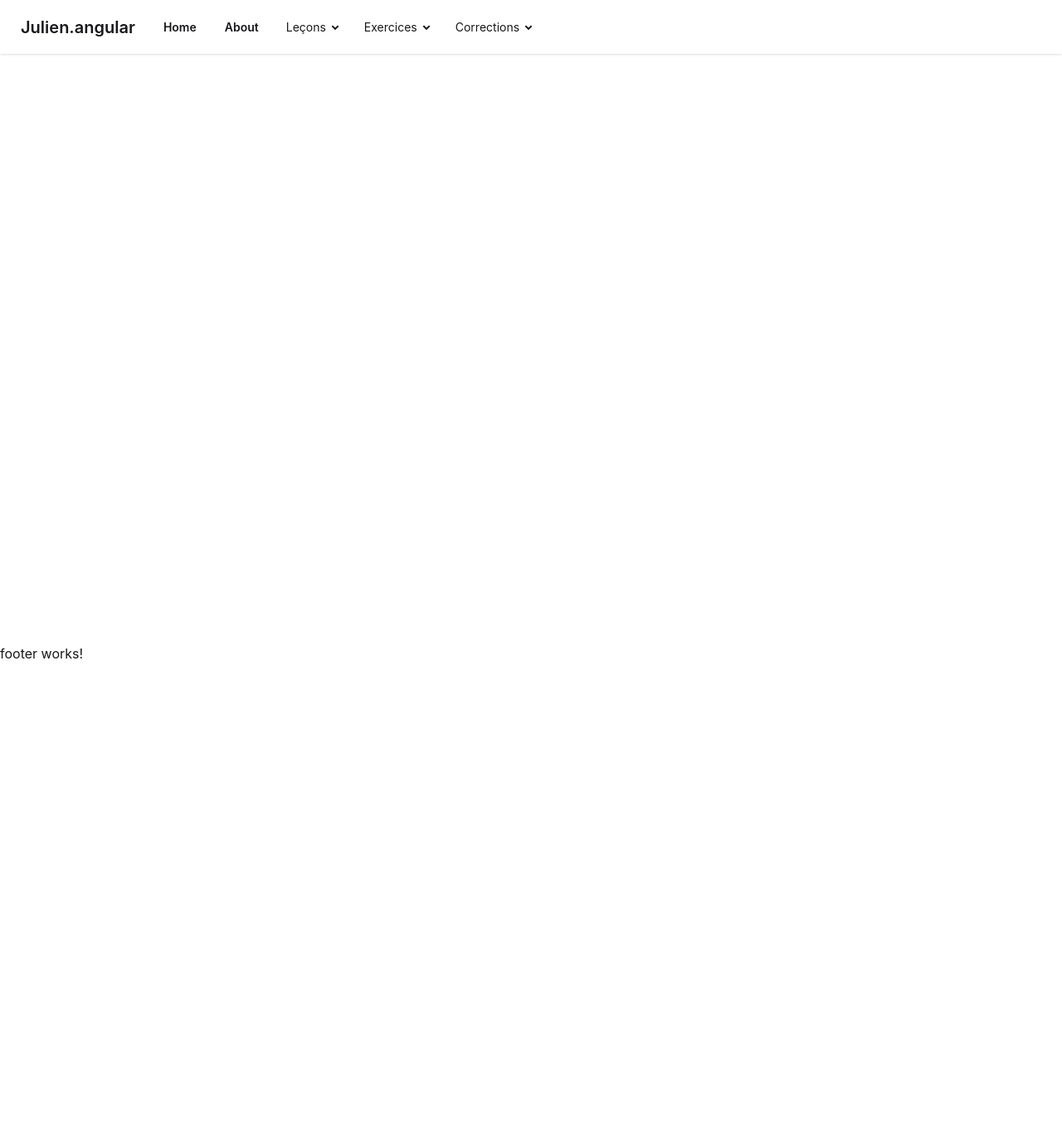
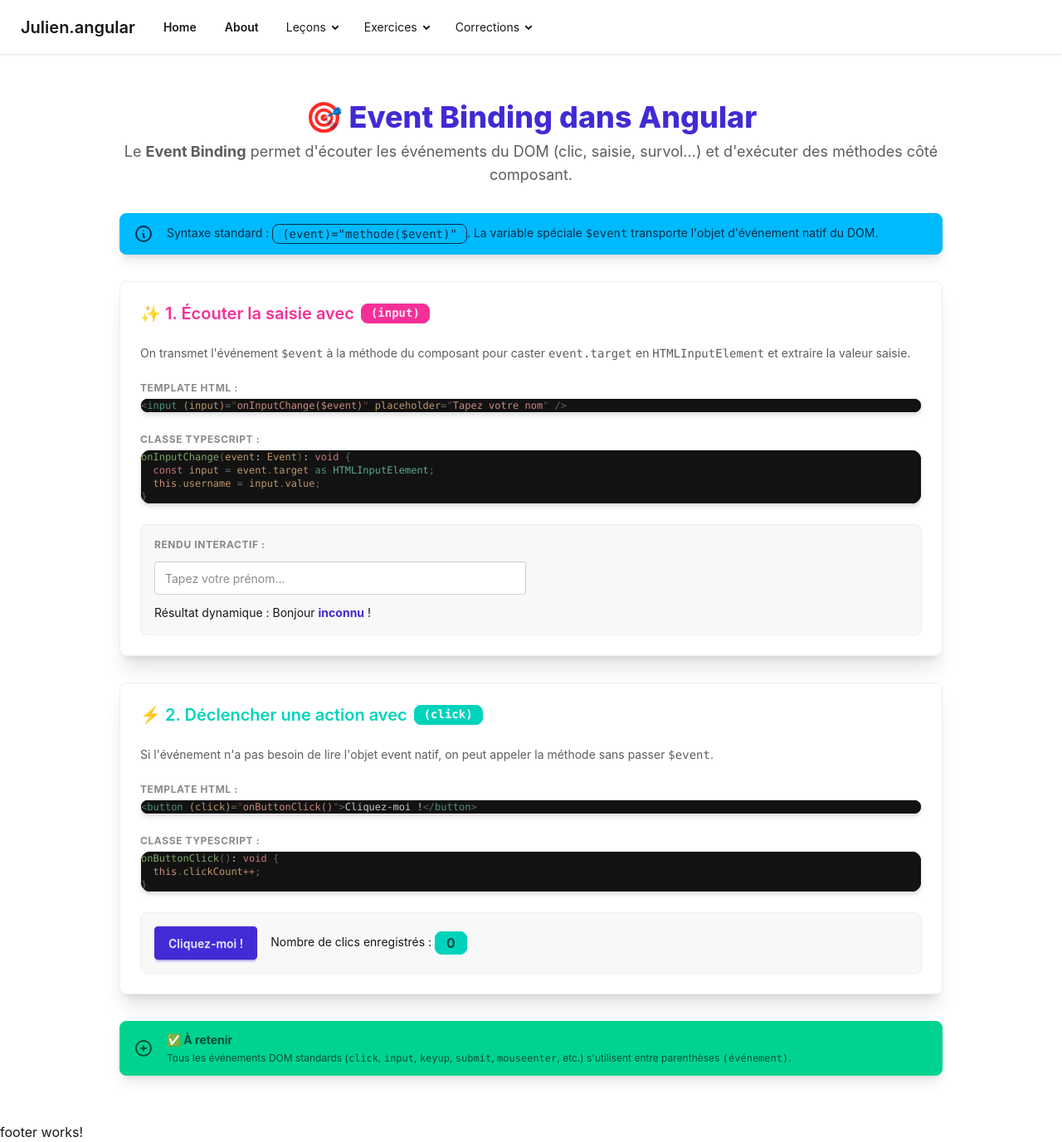
Before and after one commit to juliencongras/julien.angular, an Angular app: page /lessons/event_binding in a window 1280 px wide. Before the commit this address led to /. Shown: the whole page at 83% size. Before the commit the page ends 800 px from the top, so only its background shows below. Built offline with nearby package versions, Linux system fonts and the light colour scheme.

Commit message:
Leçon event binding

```diff
--- a/src/app/app.routes.ts
+++ b/src/app/app.routes.ts
@@ -23,6 +23,10 @@ export const routes: Routes = [
         path: 'lessons/attributes_binding',
         loadComponent: () => import('./pages/lessons/attributes-binding-lesson/attributes-binding-lesson').then((m) => m.AttributesBindingLesson),
     },
+    {
+        path: 'lessons/event_binding',
+        loadComponent: () => import('./pages/lessons/event-binding-lesson/event-binding-lesson').then((m) => m.EventBindingLesson),
+    },
 
   //Exercices
   {
--- a/src/app/components/layouts/header/header.html
+++ b/src/app/components/layouts/header/header.html
@@ -10,6 +10,7 @@
           <ul class="bg-base-100 rounded-t-none p-2 overflow-y-auto max-h-60">
             <li><a routerLink="/lessons/text_interpolation">Text interpolation</a></li>
             <li><a routerLink="/lessons/attributes_binding">Attributes binding</a></li>
+            <li><a routerLink="/lessons/event_binding">Event binding</a></li>
           </ul>
         </details>
       </li>
--- /dev/null
+++ b/src/app/pages/lessons/event-binding-lesson/event-binding-lesson.html
@@ -0,0 +1,114 @@
+<div class="max-w-5xl mx-auto my-10 space-y-8 p-4">
+  <!-- 🟦 Titre principal -->
+  <div class="text-center space-y-2">
+    <h1 class="text-4xl font-extrabold text-primary">🎯 Event Binding dans Angular</h1>
+    <p class="text-base-content/70 text-lg">
+      Le <strong>Event Binding</strong> permet d'écouter les événements du DOM (clic, saisie, survol...) et d'exécuter des méthodes côté composant.
+    </p>
+  </div>
+
+  <!-- 💡 Règle de syntaxe -->
+  <div class="alert alert-info shadow-lg">
+    <svg xmlns="http://www.w3.org/2000/svg" class="stroke-current shrink-0 h-6 w-6" fill="none" viewBox="0 0 24 24">
+      <path stroke-linecap="round" stroke-linejoin="round" stroke-width="2"
+        d="M13 16h-1v-4h-1m1-4h.01M21 12A9 9 0 1 1 3 12a9 9 0 0 1 18 0z" />
+    </svg>
+    <span>
+      Syntaxe standard : <code class="badge badge-outline" ngNonBindable>(event)="methode($event)"</code>. La variable spéciale <code>$event</code> transporte l'objet d'événement natif du DOM.
+    </span>
+  </div>
+
+  <!-- 🟧 Exemple 1 : Saisie de texte ($event) -->
+  <div class="card bg-base-100 shadow-xl border border-base-300">
+    <div class="card-body space-y-4">
+      <h2 class="card-title text-secondary text-xl">✨ 1. Écouter la saisie avec <code class="badge badge-secondary">(input)</code></h2>
+      <p class="text-sm text-base-content/70">
+        On transmet l'événement <code>$event</code> à la méthode du composant pour caster <code>event.target</code> en <code>HTMLInputElement</code> et extraire la valeur saisie.
+      </p>
+
+      <!-- Extrait HTML -->
+      <div>
+        <span class="text-xs font-bold uppercase tracking-wider text-base-content/50 block mb-1">Template HTML :</span>
+        <div
+          class="rounded-xl overflow-hidden border border-base-300 bg-[#121212] text-xs font-mono [&>pre] :p-4! [&>pre]:m-0! [&>pre]:overflow-x-auto shadow-md"
+          [innerHTML]="codeInputHtml | shiki:'html':'vitesse-dark' | async">
+        </div>
+      </div>
+
+      <!-- Extrait TS -->
+      <div>
+        <span class="text-xs font-bold uppercase tracking-wider text-base-content/50 block mb-1">Classe TypeScript :</span>
+        <div
+          class="rounded-xl overflow-hidden border border-base-300 bg-[#121212] text-xs font-mono [&>pre] :p-4! [&>pre]:m-0! [&>pre]:overflow-x-auto shadow-md"
+          [innerHTML]="codeInputTs | shiki:'typescript':'vitesse-dark' | async">
+        </div>
+      </div>
+
+      <!-- Démo interactive -->
+      <div class="bg-base-200 p-4 rounded-lg border border-base-300 space-y-3">
+        <span class="text-xs font-bold uppercase tracking-wider text-base-content/50 block">Rendu interactif :</span>
+        <input
+          type="text"
+          placeholder="Tapez votre prénom..."
+          class="input input-bordered w-full max-w-md"
+          (input)="onInputChange($event)"
+          aria-label="Votre prénom" />
+        <p class="text-sm">
+          Résultat dynamique : Bonjour <span class="font-bold text-primary">{{ username || 'inconnu' }}</span> !
+        </p>
+      </div>
+    </div>
+  </div>
+
+  <!-- 🟨 Exemple 2 : Clic sur un bouton -->
+  <div class="card bg-base-100 shadow-xl border border-base-300">
+    <div class="card-body space-y-4">
+      <h2 class="card-title text-accent text-xl">⚡ 2. Déclencher une action avec <code class="badge badge-accent text-white">(click)</code></h2>
+      <p class="text-sm text-base-content/70">
+        Si l'événement n'a pas besoin de lire l'objet event natif, on peut appeler la méthode sans passer <code>$event</code>.
+      </p>
+
+      <!-- Extrait HTML -->
+      <div>
+        <span class="text-xs font-bold uppercase tracking-wider text-base-content/50 block mb-1">Template HTML :</span>
+        <div
+          class="rounded-xl overflow-hidden border border-base-300 bg-[#121212] text-xs font-mono [&>pre] :p-4! [&>pre]:m-0! [&>pre]:overflow-x-auto shadow-md"
+          [innerHTML]="codeClickHtml | shiki:'html':'vitesse-dark' | async">
+        </div>
+      </div>
+
+      <!-- Extrait TS -->
+      <div>
+        <span class="text-xs font-bold uppercase tracking-wider text-base-content/50 block mb-1">Classe TypeScript :</span>
+        <div
+          class="rounded-xl overflow-hidden border border-base-300 bg-[#121212] text-xs font-mono [&>pre] :p-4! [&>pre]:m-0! [&>pre]:overflow-x-auto shadow-md"
+          [innerHTML]="codeClickTs | shiki:'typescript':'vitesse-dark' | async">
+        </div>
+      </div>
+
+      <!-- Démo interactive -->
+      <div class="bg-base-200 p-4 rounded-lg border border-base-300 flex flex-col sm:flex-row sm:items-center gap-4">
+        <button class="btn btn-primary" (click)="onButtonClick()">
+          Cliquez-moi !
+        </button>
+        <p class="text-sm">
+          Nombre de clics enregistrés : <span class="badge badge-accent badge-lg font-bold">{{ clickCount }}</span>
+        </p>
+      </div>
+    </div>
+  </div>
+
+  <!-- 🟩 Récapitulatif -->
+  <div class="alert alert-success shadow-lg">
+    <svg xmlns="http://www.w3.org/2000/svg" class="stroke-current shrink-0 h-6 w-6" fill="none" viewBox="0 0 24 24">
+      <path stroke-linecap="round" stroke-linejoin="round" stroke-width="2"
+        d="M9 12h6m-3-3v6m9-3a9 9 0 1 1-18 0 9 9 0 0 1 18 0z" />
+    </svg>
+    <div>
+      <h4 class="font-bold text-sm">✅ À retenir</h4>
+      <p class="text-xs mt-1">
+        Tous les événements DOM standards (<code>click</code>, <code>input</code>, <code>keyup</code>, <code>submit</code>, <code>mouseenter</code>, etc.) s'utilisent entre parenthèses <code>(événement)</code>.
+      </p>
+    </div>
+  </div>
+</div>
--- /dev/null
+++ b/src/app/pages/lessons/event-binding-lesson/event-binding-lesson.ts
@@ -0,0 +1,37 @@
+import { Component } from '@angular/core';
+import { AsyncPipe } from '@angular/common';
+import { ShikiPipe } from '../../../pipes/shiki.pipe';
+
+@Component({
+  selector: 'app-event-binding-lesson',
+  imports: [AsyncPipe, ShikiPipe],
+  templateUrl: './event-binding-lesson.html',
+})
+export class EventBindingLesson {
+  // Variables d'état pour la démonstration
+  username: string = '';
+  clickCount: number = 0;
+
+  // Snippets de code pour Shiki
+  codeInputHtml: string = `<input (input)="onInputChange($event)" placeholder="Tapez votre nom" />`;
+  codeInputTs: string = `onInputChange(event: Event): void {
+  const input = event.target as HTMLInputElement;
+  this.username = input.value;
+}`;
+
+  codeClickHtml: string = `<button (click)="onButtonClick()">Cliquez-moi !</button>`;
+  codeClickTs: string = `onButtonClick(): void {
+  this.clickCount++;
+}`;
+
+  // Méthodes événementielles
+  onInputChange(event: Event): void {
+    console.log('Input event:', event);
+    const input = event.target as HTMLInputElement;
+    this.username = input.value;
+  }
+
+  onButtonClick(): void {
+    this.clickCount++;
+  }
+}
```
